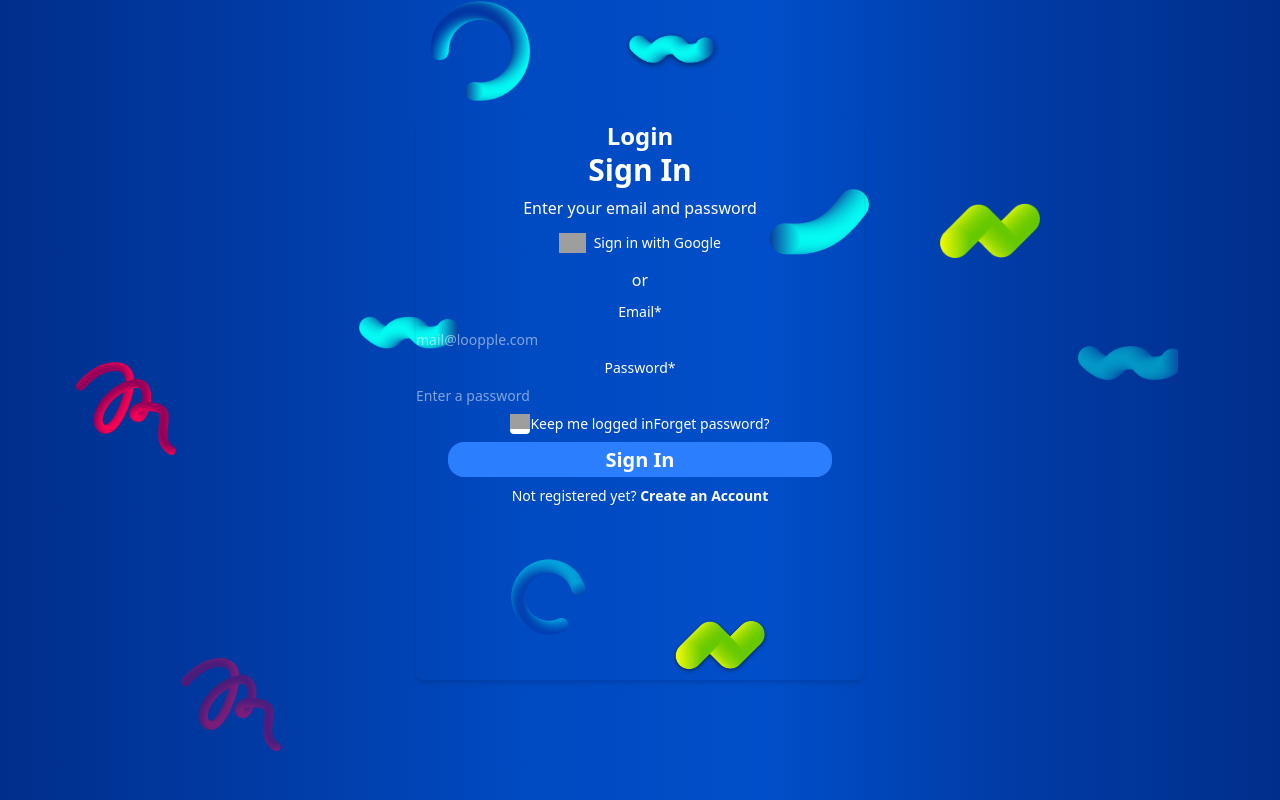
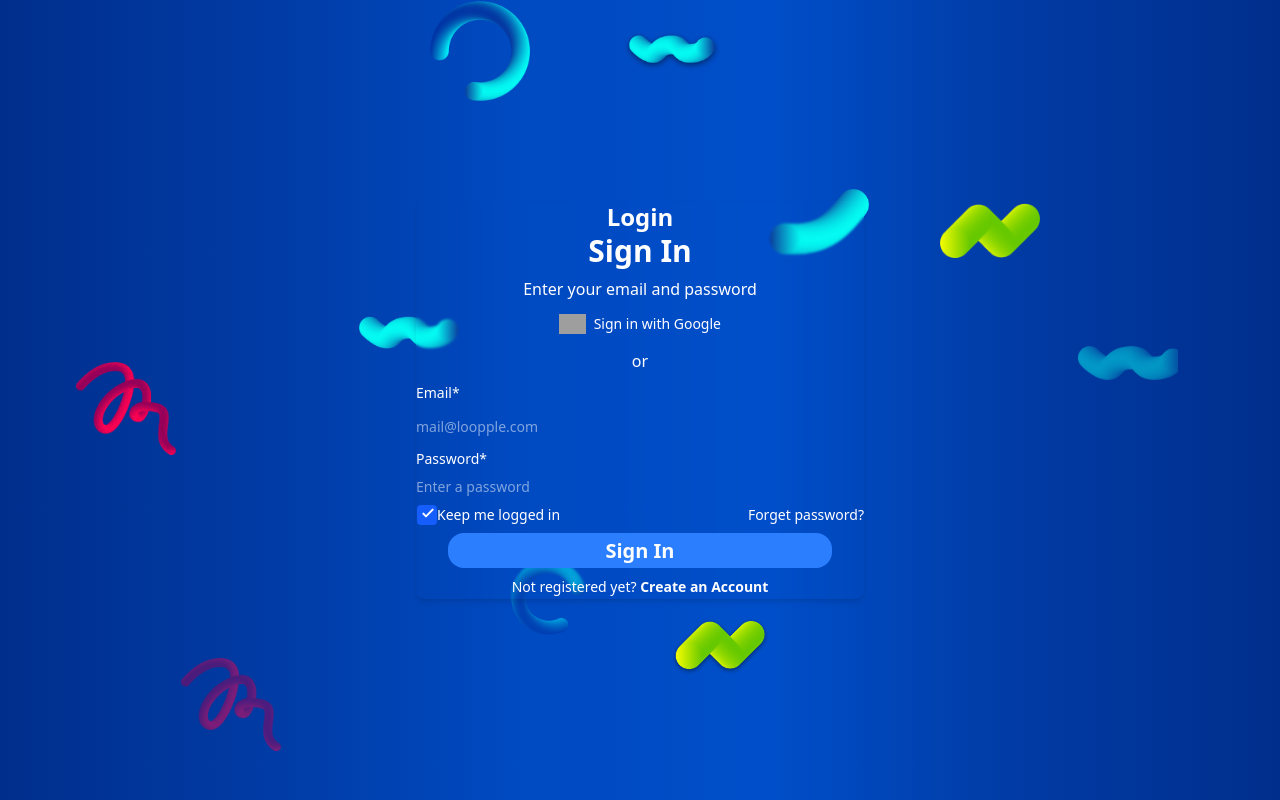
Before and after one commit to Murad-Yusifov/Mflix, a Next.js app: page /login in a window 1280 px wide. Both pictures are taken after a click on the label "Keep me logged in". Built offline with nearby package versions, Linux system fonts and the light colour scheme; grey boxes are pictures that could not be loaded.

Commit message:
commit it

```diff
--- /dev/null
+++ b/src/app/login/components/loginForm/Configure.tsx
@@ -0,0 +1,113 @@
+"use client";
+import SignIn from "@/components/buttons/signIn/SignIn";
+import Link from "next/link";
+import { useState } from "react";
+
+const Configure = () => {
+  const [isChecked, setIsChecked] = useState<boolean>(false);
+
+  const handleCheckBox = (event: React.ChangeEvent<HTMLInputElement>) => {
+    setIsChecked(event.target.checked);
+  };
+
+  return (
+      <form className="flex flex-col justify-center gap-2 w-full h-full pb-6 text-center bg-transparent rounded-3xl">
+        <h3 className="mb-3 text-3xl font-extrabold text-dark-grey-900">
+          Sign In
+        </h3>
+        <p className="mb-4 text-grey-700 text-md">
+          Enter your email and password
+        </p>
+        <Link
+          href="javascript:void(0)"
+          className=" h-[30px] flex items-center justify-center gap-2 w-full py-4 mb-6 text-sm font-medium transition duration-300 rounded-2xl text-grey-900 bg-grey-300 hover:bg-grey-400 focus:ring-4 focus:ring-grey-300"
+        >
+          <img
+            className="h-5 mr-2"
+            src="https://raw.githubusercontent.com/Loopple/loopple-public-assets/main/motion-tailwind/img/logos/logo-google.png"
+            alt="google"
+          />
+          Sign in with Google
+        </Link>
+        <div className="flex flex-col items-center mb-3">
+          <hr className="h-0 border-b border-solid border-grey-500 grow" />
+          <p className="mx-4 text-grey-600">or</p>
+          <hr className="h-0 border-b border-solid border-grey-500 grow" />
+        </div>
+        <label
+          htmlFor="email"
+          className="mb-2 text-sm text-start text-grey-900"
+        >
+          Email*
+        </label>
+        <input
+          id="email"
+          type="email"
+          placeholder="mail@loopple.com"
+          className="flex items-center w-full h-[30px] px-5 py-4 mr-2 text-sm font-medium outline-none focus:bg-grey-400 mb-7 placeholder:text-grey-700 bg-grey-200 text-dark-grey-900 rounded-2xl"
+        />
+        <label
+          htmlFor="password"
+          className="mb-2 text-sm text-start text-grey-900"
+        >
+          Password*
+        </label>
+        <input
+          id="password"
+          type="password"
+          placeholder="Enter a password"
+          className="flex items-center w-full px-5 py-4 mb-5 mr-2 text-sm font-medium outline-none focus:bg-grey-400 placeholder:text-grey-700 bg-grey-200 text-dark-grey-900 rounded-2xl"
+        />
+        <div className="flex flex-row justify-between mb-8">
+          <label className="relative inline-flex items-center mr-3 cursor-pointer select-none">
+            <input
+              type="checkbox"
+              checked={isChecked}
+              onChange={handleCheckBox}
+              className="sr-only peer relative"
+            />
+            <svg
+              className="w-4 h-4 text-white peer-checked:block hidden absolute top-0 left-1"
+              fill="none"
+              stroke="currentColor"
+              strokeWidth={3}
+              viewBox="0 0 24 24"
+              xmlns="http://www.w3.org/2000/svg"
+            >
+              <path
+                strokeLinecap="round"
+                strokeLinejoin="round"
+                d="M5 13l4 4L19 7"
+              />
+            </svg>
+            <div className="w-5 h-5 bg-white border-2 rounded-sm border-gray-500 peer-checked:border-0 peer-checked:bg-blue-600 flex items-center justify-center">
+              <img
+                src="https://raw.githubusercontent.com/Loopple/loopple-public-assets/main/motion-tailwind/img/icons/check.png"
+                alt="tick"
+                className="hidden peer-checked:block"
+              />
+            </div>
+            <span className="ml-3 text-sm font-normal text-gray-900 text-white">
+              Keep me logged in
+            </span>
+          </label>
+
+          <Link
+            href="javascript:void(0)"
+            className="mr-4 text-sm font-medium text-purple-blue-500"
+          >
+            Forget password?
+          </Link>
+        </div>
+        <SignIn />
+        <p className="text-sm leading-relaxed text-grey-900">
+          Not registered yet?{" "}
+          <Link href="javascript:void(0)" className="font-bold text-grey-700">
+            Create an Account
+          </Link>
+        </p>
+      </form>
+  );
+};
+
+export default Configure;
--- a/src/app/login/login.module.scss
+++ b/src/app/login/login.module.scss
@@ -1,22 +1,24 @@
 .wrapper {
+  position: relative;
   background-image: linear-gradient(
     to right,
-    #003a70,
+    hsl(209, 100%, 22%),
     #01498c,
     #005cb1,
     #0062bc,
     #01498c,
     #003a70
   );
-  backdrop-filter: blur(10px);
-  -webkit-backdrop-filter: blur(10px);
 
-  .curlyImg {
-    width: 500px;
-    height: 70%;
-    position: "fixed";
-    top: 0;
-    left: 0;
-    z-index: 2;
-  }
+
+
+.curlyImg {
+  width: 50%;
+  position: fixed;
+  top: 10;
+  left: 10;
+  z-index: 2;
+  backdrop-filter: blur(1px);
+  -webkit-backdrop-filter: blur(5px);
 }
+}
--- a/src/app/login/page.tsx
+++ b/src/app/login/page.tsx
@@ -1,8 +1,8 @@
 
 "use client"
 import styles from "@/app/login/login.module.scss";
-import SignIn from "@/components/buttons/signIn/SignIn";
 import dynamic from "next/dynamic";
+import Configure from "./components/loginForm/Configure";
 const RandomImg = dynamic(() => import("@/components/images/RandomImg"), { ssr: false });
 
 export default function Login() {
@@ -10,89 +10,15 @@ export default function Login() {
     <div
       className={`${styles.wrapper} flex justify-center items-center h-screen text-white backdrop-blur-3xl`}
     >
-         <RandomImg
-      />
+         <RandomImg/>
       <div
         className={`${styles.curlyImg} bg-transparent p-8 rounded-lg shadow-md w-[80%] max-w-md`}
       >
         <h1 className="text-2xl font-bold mb-6 text-center ">Login</h1>
-        <div className="flex items-center xl:p-10">
-        <form className="flex flex-col justify-center items-center gap-2 w-full h-full pb-6 text-center bg-transparent rounded-3xl">
-          <h3 className="mb-3 text-3xl font-extrabold text-dark-grey-900">
-            Sign In
-          </h3>
-          <p className="mb-4 text-grey-700 text-md">Enter your email and password</p>
-          <a className=" h-[30px] flex items-center justify-center gap-2 w-full py-4 mb-6 text-sm font-medium transition duration-300 rounded-2xl text-grey-900 bg-grey-300 hover:bg-grey-400 focus:ring-4 focus:ring-grey-300">
-            <img
-              className="h-5 mr-2"
-              src="https://raw.githubusercontent.com/Loopple/loopple-public-assets/main/motion-tailwind/img/logos/logo-google.png"
-              alt="google"
-            />
-            Sign in with Google
-          </a>
-          <div className="flex flex-col items-center mb-3">
-            <hr className="h-0 border-b border-solid border-grey-500 grow" />
-            <p className="mx-4 text-grey-600">or</p>
-            <hr className="h-0 border-b border-solid border-grey-500 grow" />
-          </div>
-          <label
-            htmlFor="email"
-            className="mb-2 text-sm text-start text-grey-900"
-          >
-            Email*
-          </label>
-          <input
-            id="email"
-            type="email"
-            placeholder="mail@loopple.com"
-            className="flex items-center w-full px-5 py-4 mr-2 text-sm font-medium outline-none focus:bg-grey-400 mb-7 placeholder:text-grey-700 bg-grey-200 text-dark-grey-900 rounded-2xl"
-          />
-          <label
-            htmlFor="password"
-            className="mb-2 text-sm text-start text-grey-900"
-          >
-            Password*
-          </label>
-          <input
-            id="password"
-            type="password"
-            placeholder="Enter a password"
-            className="flex items-center w-full px-5 py-4 mb-5 mr-2 text-sm font-medium outline-none focus:bg-grey-400 placeholder:text-grey-700 bg-grey-200 text-dark-grey-900 rounded-2xl"
-          />
-          <div className="flex flex-row justify-between mb-8">
-            <label className="relative inline-flex items-center mr-3 cursor-pointer select-none">
-              <input
-                type="checkbox"
-                checked
-                value=""
-                className="sr-only peer"
-              />
-              <div className="w-5 h-5 bg-white border-2 rounded-sm border-grey-500 peer peer-checked:border-0 peer-checked:bg-purple-blue-500">
-                <img
-                  src="https://raw.githubusercontent.com/Loopple/loopple-public-assets/main/motion-tailwind/img/icons/check.png"
-                  alt="tick"
-                />
-              </div>
-              <span className="ml-3 text-sm font-normal text-grey-900">
-                Keep me logged in
-              </span>
-            </label>
-            <a
-              href="javascript:void(0)"
-              className="mr-4 text-sm font-medium text-purple-blue-500"
-            >
-              Forget password?
-            </a>
-          </div>
-         <SignIn/>
-          <p className="text-sm leading-relaxed text-grey-900">
-            Not registered yet?{" "}
-            <a href="javascript:void(0)" className="font-bold text-grey-700">
-              Create an Account
-            </a>
-          </p>
-        </form>
-        </div>
+
+        <Configure/>
+
+
       </div>
 
     </div>
--- a/src/app/page.tsx
+++ b/src/app/page.tsx
@@ -1,4 +1,5 @@
 "use client"
+import SignIn from "@/components/buttons/signIn/SignIn";
 import { useRouter } from "next/navigation";
 
 export default function Home() {
@@ -11,12 +12,7 @@ export default function Home() {
   return (
     <div className="min-h-screen flex flex-col items-center justify-center">
       <h1 className="text-3xl font-bold">Welcome to the Students Information System</h1>
-      <button
-        onClick={goToLogin}
-        className="mt-4 px-6 py-2 bg-blue-500 text-white rounded-md hover:bg-blue-600 transition"
-      >
-        Go to the login page
-      </button>
+      <SignIn onSignIn={goToLogin} />
     </div>
   );
 }
--- a/src/components/buttons/signIn/SignIn.tsx
+++ b/src/components/buttons/signIn/SignIn.tsx
@@ -1,7 +1,19 @@
-const SignIn = () => {
+import { NextPage } from "next";
+
+
+
+interface SignInProps {
+  onSignIn?: ()=>void
+}
+
+const SignIn: NextPage<SignInProps> = ({ onSignIn }) => {
   return (
     <div>
-      <button className="w-full h-[35px] px-6 py-5 mb-5 text-sm font-bold leading-none text-xl text-white transition duration-300 md:w-96 rounded-2xl bg-blue-500 hover:bg-blue-600 focus:ring-4 focus:ring-blue-100 cursor-pointer">
+      <button
+        onClick={onSignIn}
+        className="w-full h-[35px] px-6 py-5 mb-5 text-sm font-bold leading-none text-xl text-white transition duration-300 md:w-96 rounded-2xl bg-blue-500 hover:bg-blue-600 focus:ring-4 focus:ring-blue-100 cursor-pointer"
+        aria-label="Sign In"
+      >
         Sign In
       </button>
     </div>
```
